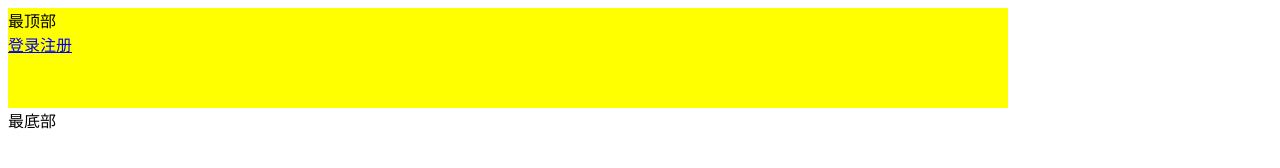
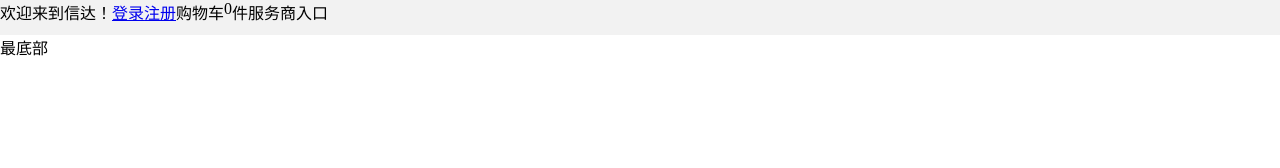
Before and after one commit to chenna1214/sinda, a Vue app in the folder sindaGrils/: page / in a window 1280 px wide. Built offline with nearby package versions, Linux system fonts and the light colour scheme.

Commit message:
信达3.0

```diff
--- a/sindaGrils/src/components/pcPublic/pcTop/pcTop.vue
+++ b/sindaGrils/src/components/pcPublic/pcTop/pcTop.vue
@@ -1,16 +1,21 @@
 <template>
-  <div class="topcolor">
+  <div class="pcTop">
    <!-- 最顶部 -->
-最顶部
-<pcTopLink></pcTopLink><!-- 最顶部链接 -->
+<p>欢迎来到信达！</p>
+<a href="#/userData/login">登录</a>
+<a href="#/userData/register">注册</a>
+<img src="" alt="">
+<p>购物车</p>
+<p>0</p>
+<p>件</p>
+<p>服务商入口</p>
    </div>
 </template>
 
 <script>
-import pcTopLink from './pcTopLink';
+
 export default {
   name: 'pcTop',
-  components:{pcTopLink},
   data () {
     return {
 
@@ -20,9 +25,10 @@ export default {
 </script>
 
 <style scoped lang='less'>
-.topcolor{
-  background: yellow;
-  width:1000px;
-  height:100px;
+
+.pcTop{
+  display: flex;
+  background: #f2f2f2;
+  height:35px;
 }
 </style>
--- a/sindaGrils/src/components/pcPublic/pcTop/pcTopLink.vue
+++ /dev/null
@@ -1,22 +0,0 @@
-<template>
-  <div>
-   <!-- 最顶部链接 -->
-   <a href="#/allProduct">登录</a>
-   <a href="#/taxationService">注册</a>
-   </div>
-</template>
-
-<script>
-export default {
-  name: 'pcTopLink',
-  data () {
-    return {
-
-    }
-  }
-}
-</script>
-
-<style scoped lang='less'>
-
-</style>
--- a/sindaGrils/src/sinda.vue
+++ b/sindaGrils/src/sinda.vue
@@ -17,6 +17,6 @@ export default {
 }
 </script>
 
-<style>
+<style scoped lang='less'>
 
 </style>
```
Also changed, not shown: sindaGrils/index.html (+3 -0 lines), sindaGrils/src/components/images/pcTop/shoppingcarIcon.png (added), 1 other file.
